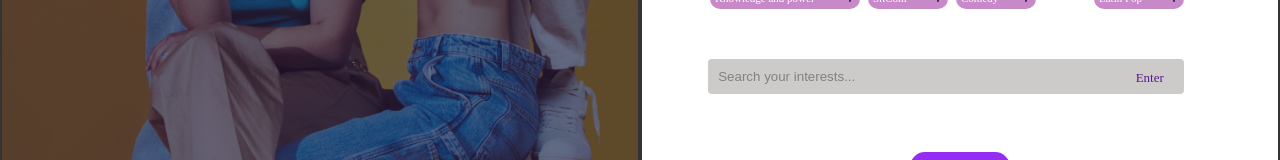
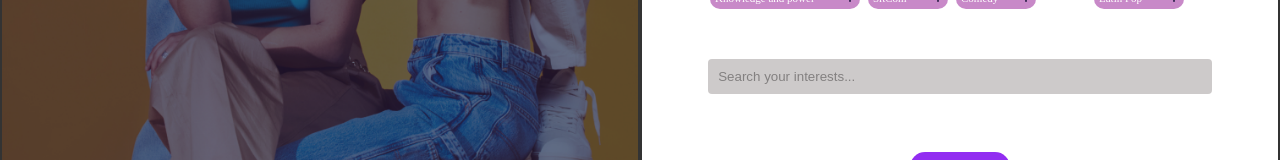
Before and after one commit to Chidubem03/SquareLinq.Inc, a React (Create React App) app: page /yourinterest in a window 1280 px wide. Shown: the part 456-616 px from the top of the page. Built offline with nearby package versions, Linux system fonts and the light colour scheme; a web font is replaced by a local one.

Commit message:
linking completed

```diff
--- a/src/Pages/yourInterest/YourInterest.jsx
+++ b/src/Pages/yourInterest/YourInterest.jsx
@@ -19,7 +19,8 @@ const YourInterest = () => {
          // If the removed icon was the only text in the search field
       if (prevText.trim() === text) {
         return ''; // Clear the search field
-      }  // Check if the clicked icon's text is followed by a comma
+      }
+      // Check if the clicked icon's text is followed by a comma
       const regex = new RegExp(`,? ${text}`);
       if (regex.test(prevText)) {
         // Remove the clicked icon's text along with any preceding comma
@@ -44,7 +45,9 @@ const YourInterest = () => {
     })
     }
   };
-
+    const handleNext = () =>{
+      window.location.pathname = '/userinvite';
+    }
 
     const Add = <img src={addSign} className="plus" alt="Add"/>;
     const Good = <img src={goodSign} style={{float : 'right'}} alt="Good"/>;
@@ -135,11 +138,8 @@ const YourInterest = () => {
                     value={searchText}
                     onChange={(e) => setSearchText(e.target.value)}
                     />
-                      <Link style={{cursor : 'pointer', textDecoration : 'none'}}>
-                        Enter
-                      </Link>
                   </label>
-                  <button className='btn' style={{cursor: "pointer"}}>Next</button>
+                  <button className='btn' onClick={handleNext} style={{cursor: "pointer"}}>Next</button>
                 </form>
             </div>
             </div>
```
